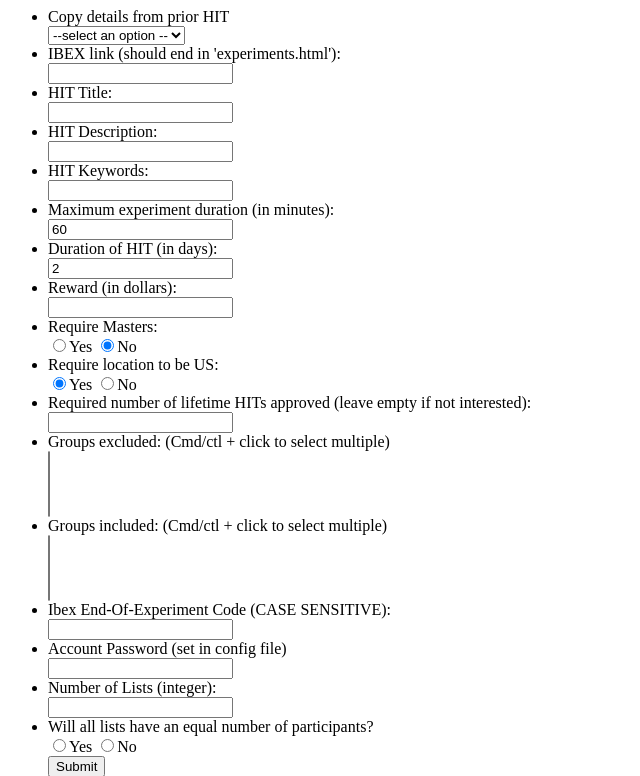
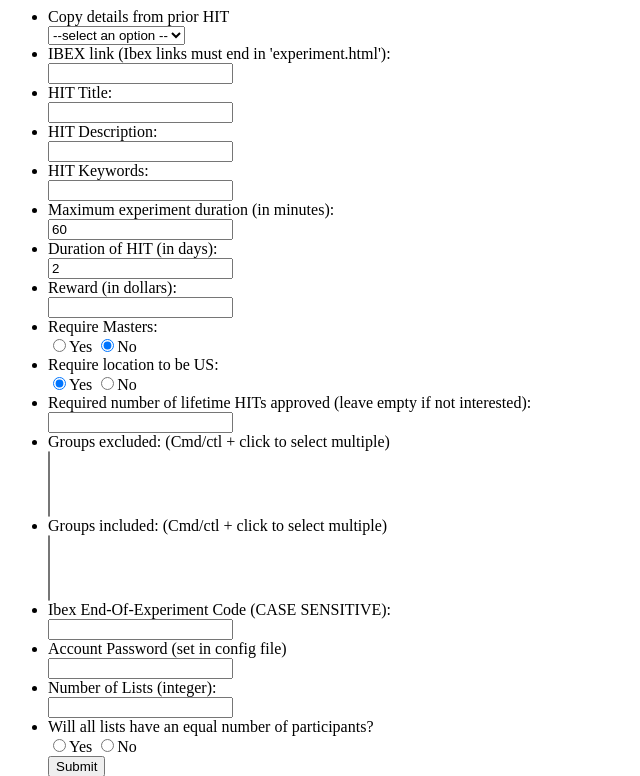
Before and after one commit to jhupsycholing/mturk-microbatcher, a Flask app: template app/templates/createHIT.html in a window 1280 px wide. Shown: the top 776 px of the page, without its empty margins (0-640 px from the left). Run offline with Flask 2, Linux system fonts and the light colour scheme; the template is opened without the code that fills it, so the values that code supplies are empty.

Commit message:
fixed typo

```diff
--- a/app/templates/createHIT.html
+++ b/app/templates/createHIT.html
@@ -13,7 +13,7 @@
 						<option value = '{{ HIT["HITId"] }}'>{{ HIT['Title'] }} - {{ HIT['Created'] }}</option>
 					{% endfor %}
 				</select>
-				<li>IBEX link (should end in 'experiments.html'):</li>
+				<li>IBEX link (Ibex links must end in 'experiment.html'):</li>
 				<input name="Ibex" id='ibex' type="text" required />
 				<br/>
 				<li>HIT Title:</li>
```
